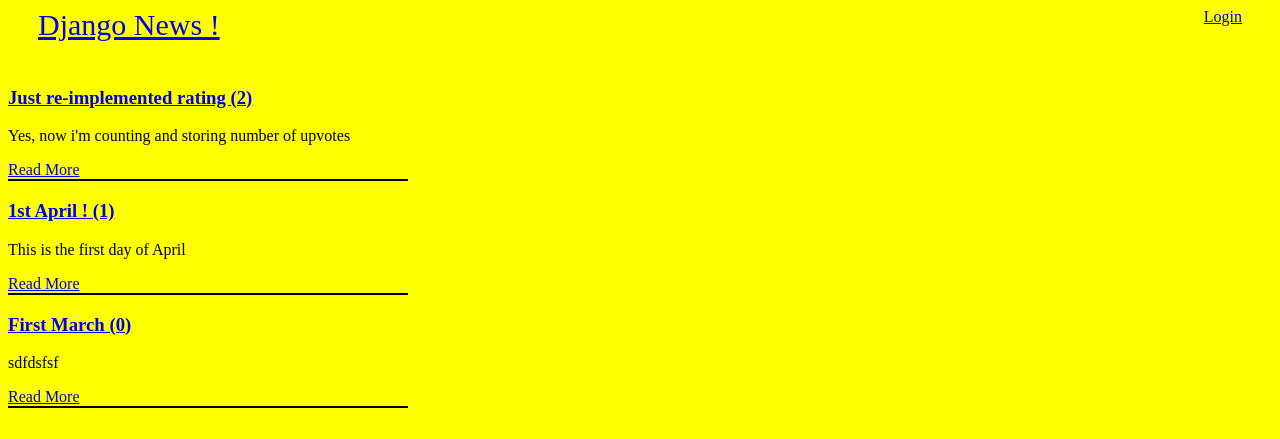
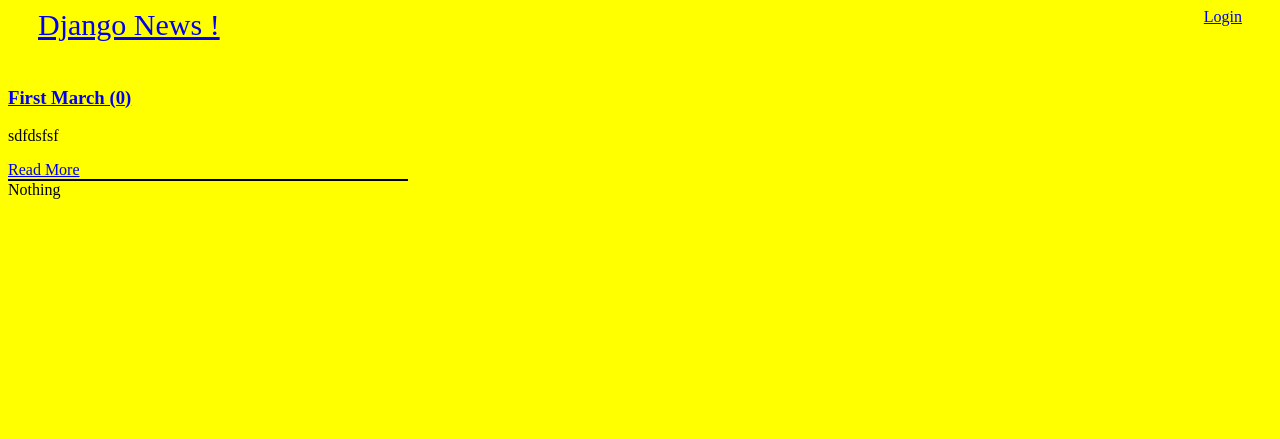
Before and after one commit to elhamza9/django-news, a Django app: page /topics/?page=2 in a window 1280 px wide. Shown: the top 439 px of the page. Run offline with Django 3.2, Linux system fonts and the light colour scheme; data comes from the database, SQL or seed files in the repository.

Commit message:
Add boring pagination

```diff
--- a/djangonews/djangonews/templates/topics/list.html
+++ b/djangonews/djangonews/templates/topics/list.html
@@ -17,4 +17,12 @@
     </div>
 {% endfor %}
 
+    <div class="pagination">
+       {% if topics.has_next %}
+        <a href="?page={{ topics.next_page_number }}">More</a>
+       {% else %}
+       Nothing
+       {% endif %}
+    </div>
+
 {% endblock %}
--- a/djangonews/topics/views.py
+++ b/djangonews/topics/views.py
@@ -1,5 +1,7 @@
 from django.shortcuts import render, redirect, get_object_or_404
+from django.views.generic.list import ListView
 from django.http import HttpResponse, Http404
+from django.core.paginator import Paginator, EmptyPage, PageNotAnInteger
 from django.db.models import Q
 
 from .models import Topic, Comment, Upvote
@@ -9,12 +11,18 @@ from django.utils import timezone
 
 # Create your views here.
 
+
 def list_topics(request):
     sorting_type = request.GET.get('sort', 'recent')
     if sorting_type == 'recent' or (sorting_type != 'recent' and sorting_type != 'rated') :
-        topics = Topic.objects.all()
+        topic_list = Topic.objects.all()
     else:
-        topics = Topic.objects.order_by('-nbr_upvotes')
+        topic_list = Topic.objects.order_by('-nbr_upvotes')
+
+    # Pagination
+    paginator = Paginator(topic_list, 2)
+    page = request.GET.get('page')
+    topics = paginator.get_page(page)
 
     return render(request, 'topics/list.html', {'topics': topics})
 
```
